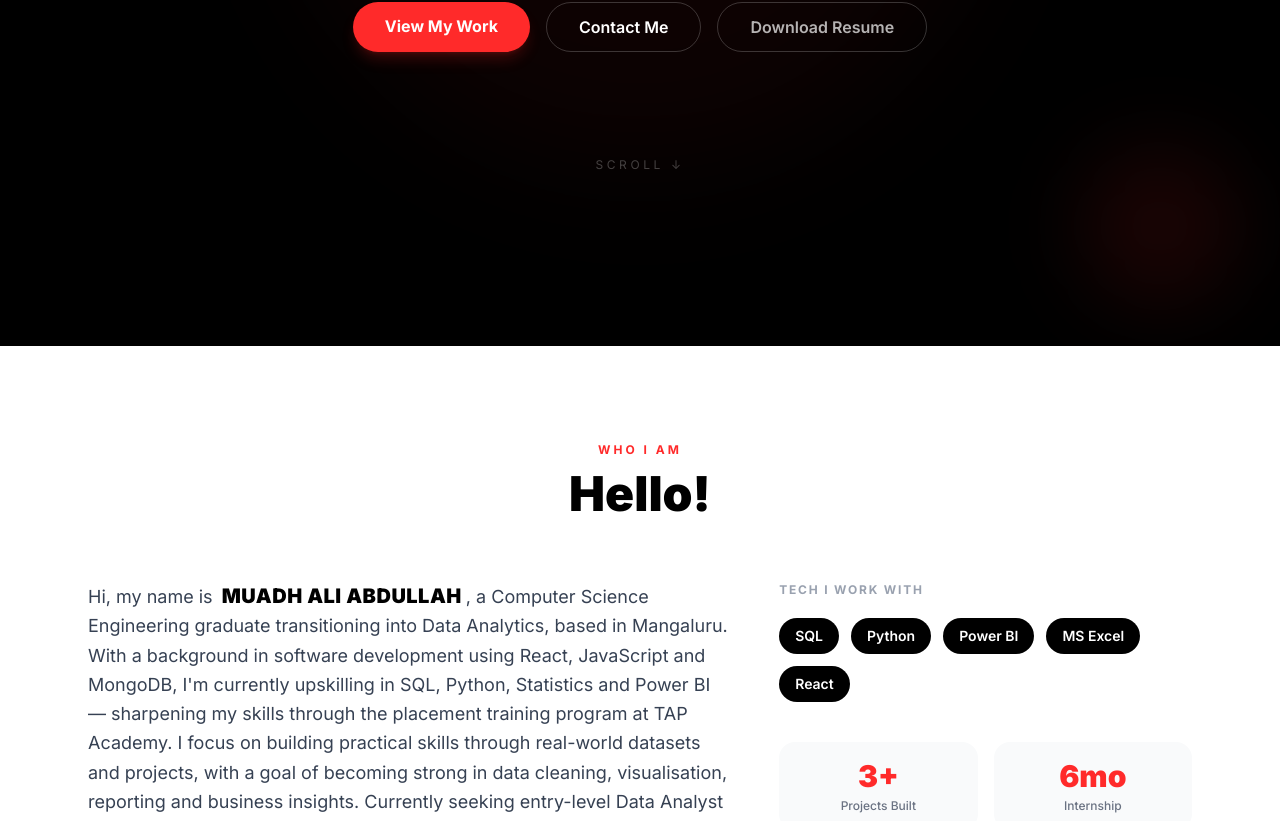
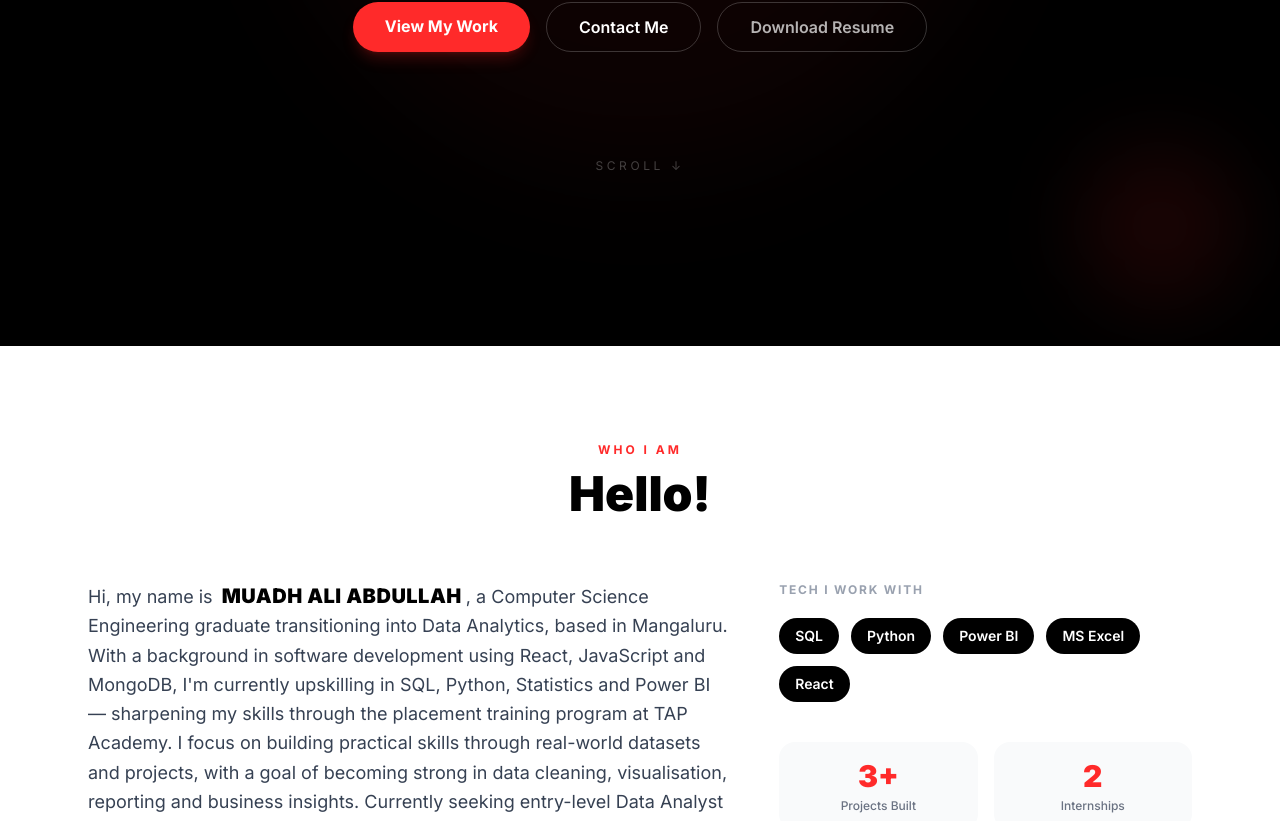
Before and after one commit to Muadh15/muadh-ali-abdullah-portfolio, a React (Vite) app: page / in a window 1280 px wide. Shown: the part 454-1275 px from the top of the page. Built offline with nearby package versions, Linux system fonts and the light colour scheme; no server answers.

Commit message:
Add TAP Academy Data Analyst Intern entry to experience section

```diff
--- a/src/components/About.jsx
+++ b/src/components/About.jsx
@@ -76,8 +76,8 @@ function About() {
                 <p className="text-xs text-gray-500 mt-1 font-medium">Projects Built</p>
               </div>
               <div className="p-4 bg-gray-50 rounded-2xl text-center">
-                <p className="text-3xl font-black text-[#ff2a2a]">6mo</p>
-                <p className="text-xs text-gray-500 mt-1 font-medium">Internship</p>
+                <p className="text-3xl font-black text-[#ff2a2a]">2</p>
+                <p className="text-xs text-gray-500 mt-1 font-medium">Internships</p>
               </div>
             </div>
           </div>
--- a/src/components/Internships.jsx
+++ b/src/components/Internships.jsx
@@ -6,7 +6,7 @@ function Internships() {
   if (!internshipsList || internshipsList.length === 0) return null
 
   return (
-    <section className="py-24 bg-white text-black">
+    <section id="experience" className="py-24 bg-white text-black">
       <div className="max-w-6xl mx-auto px-6">
 
         {/* Section label + heading */}
@@ -15,12 +15,12 @@ function Internships() {
             Experience
           </p>
           <h2 className="text-4xl md:text-5xl font-black text-black">
-            Internship
+            Internships & Experience
           </h2>
         </div>
 
         {/* Internship cards */}
-        <div className="flex flex-col gap-6 max-w-3xl mx-auto">
+        <div className="flex flex-col gap-8 max-w-3xl mx-auto">
           {internshipsList.map((item, i) => (
             <div
               key={`${item.organization}-${i}`}
@@ -29,7 +29,7 @@ function Internships() {
               className="group border-2 border-black rounded-2xl p-8 hover:bg-black transition-all duration-300"
             >
               {/* Role + duration row */}
-              <div className="flex flex-wrap items-start justify-between gap-4 mb-5">
+              <div className="flex flex-wrap items-start justify-between gap-4 mb-4">
                 <div>
                   <h3 className="text-2xl font-black text-black group-hover:text-white transition-colors duration-300">
                     {item.role}
@@ -43,10 +43,23 @@ function Internships() {
                 </span>
               </div>
 
+              {/* Bullet highlights */}
+              {item.highlights && item.highlights.length > 0 && (
+                <ul className="mb-6 space-y-2 text-sm text-gray-600 group-hover:text-white/75 transition-colors duration-300">
+                  {item.highlights.map((highlight, idx) => (
+                    <li key={idx} className="flex items-start gap-2.5">
+                      <span className="text-[#ff2a2a] text-base leading-tight font-bold select-none">•</span>
+                      <span className="leading-relaxed">{highlight}</span>
+                    </li>
+                  ))}
+                </ul>
+              )}
+
               {/* Skills gained */}
+              {item.skills && item.skills.length > 0 && (
                 <div className="mb-4">
                   <p className="text-xs font-bold tracking-widest uppercase text-gray-400 group-hover:text-white/40 mb-2 transition-colors duration-300">
-                  Skills Gained
+                    Key Areas
                   </p>
                   <div className="flex flex-wrap gap-2">
                     {item.skills.map(s => (
@@ -59,11 +72,13 @@ function Internships() {
                     ))}
                   </div>
                 </div>
+              )}
 
               {/* Technologies used */}
+              {item.tech && item.tech.length > 0 && (
                 <div>
                   <p className="text-xs font-bold tracking-widest uppercase text-gray-400 group-hover:text-white/40 mb-2 transition-colors duration-300">
-                  Tech Used
+                    Tech Stack
                   </p>
                   <div className="flex flex-wrap gap-2">
                     {item.tech.map(t => (
@@ -76,6 +91,7 @@ function Internships() {
                     ))}
                   </div>
                 </div>
+              )}
             </div>
           ))}
         </div>
--- a/src/data/portfolioData.js
+++ b/src/data/portfolioData.js
@@ -133,9 +133,30 @@ export const leadershipList = [];
 // ─── Internships / Experience ─────────────────────────────────
 export const internshipsList = [
   {
+    organization: "TAP Academy",
+    role: "Data Analyst Intern",
+    duration: "06/2026 – Present",
+    highlights: [
+      "Undergoing structured, hands-on training in SQL, Python, Excel, and Power BI as part of a data analyst internship program.",
+      "Completing guided assignments and case studies covering data cleaning, validation, quality checks, and querying of real-world datasets.",
+      "Applying structured, detail-oriented problem-solving to practical datasets under mentorship, translating requirements into working queries and dashboards.",
+    ],
+    skills: [
+      "Data Cleaning & Validation",
+      "Quality Checks & Querying",
+      "Business Dashboards & Reporting",
+      "Problem Solving",
+    ],
+    tech: ["SQL", "Python", "MS Excel", "Power BI"],
+  },
+  {
     organization: "Dhee Coding Lab",
     role: "MERN Full Stack Intern",
     duration: "Jan 2025 – Jun 2025",
+    highlights: [
+      "Completed a 6-month structured internship learning the MERN stack (MongoDB, Express, React, Node.js).",
+      "Built web pages and UI components using HTML, CSS, JavaScript, and React in a learning-focused environment.",
+    ],
     skills: [
       "MERN Stack Development",
       "Web Development",
```
Lines whose indentation alone changed are shown as unchanged.
